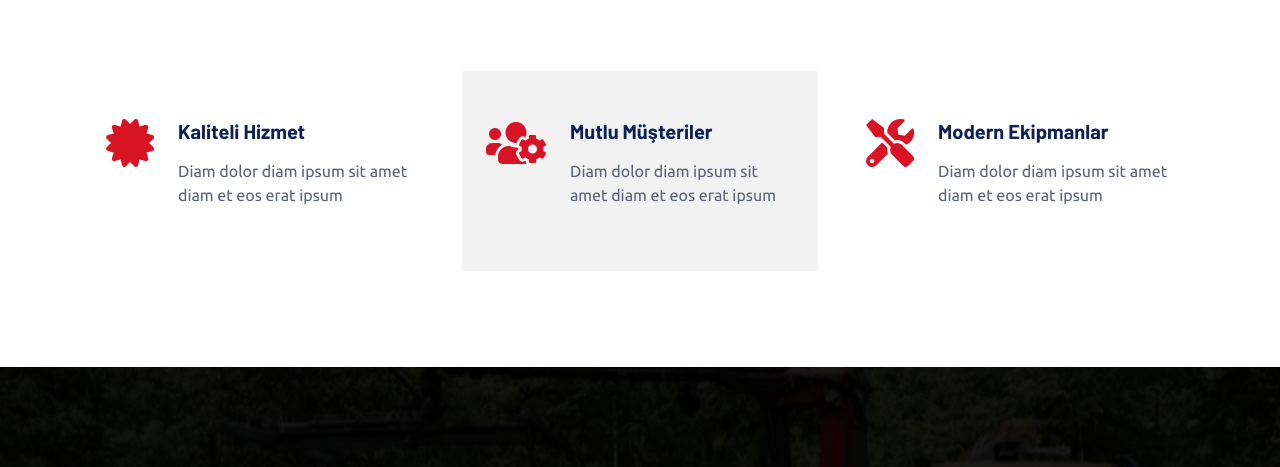
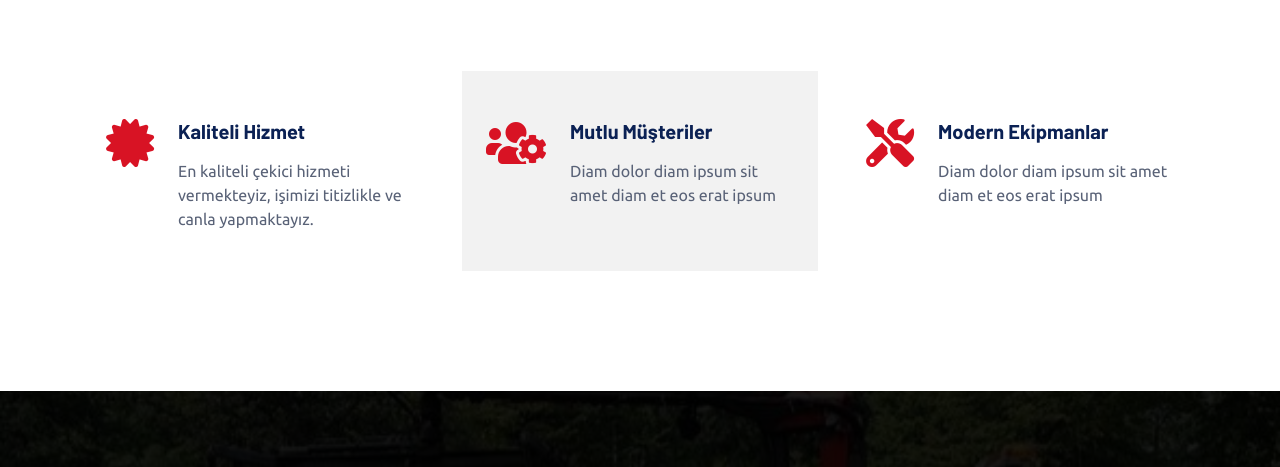
Before and after one commit to sakaryaotokurtarma/sakaryaotokurtarma.github.io, a plain HTML site: page index.html in a window 1280 px wide. Shown: the part 927-1394 px from the top of the page. Drawn offline with nearby package versions, Linux system fonts and the light colour scheme.

Commit message:
Update index.html

```diff
--- a/index.html
+++ b/index.html
@@ -152,7 +152,7 @@
                         <i class="fa fa-certificate fa-3x text-primary flex-shrink-0"></i>
                         <div class="ps-4">
                             <h5 class="mb-3">Kaliteli Hizmet</h5>
-                            <p>Diam dolor diam ipsum sit amet diam et eos erat ipsum</p>
+                            <p>En kaliteli çekici hizmeti vermekteyiz, işimizi titizlikle ve canla yapmaktayız.</p>
 
                         </div>
                     </div>
```
